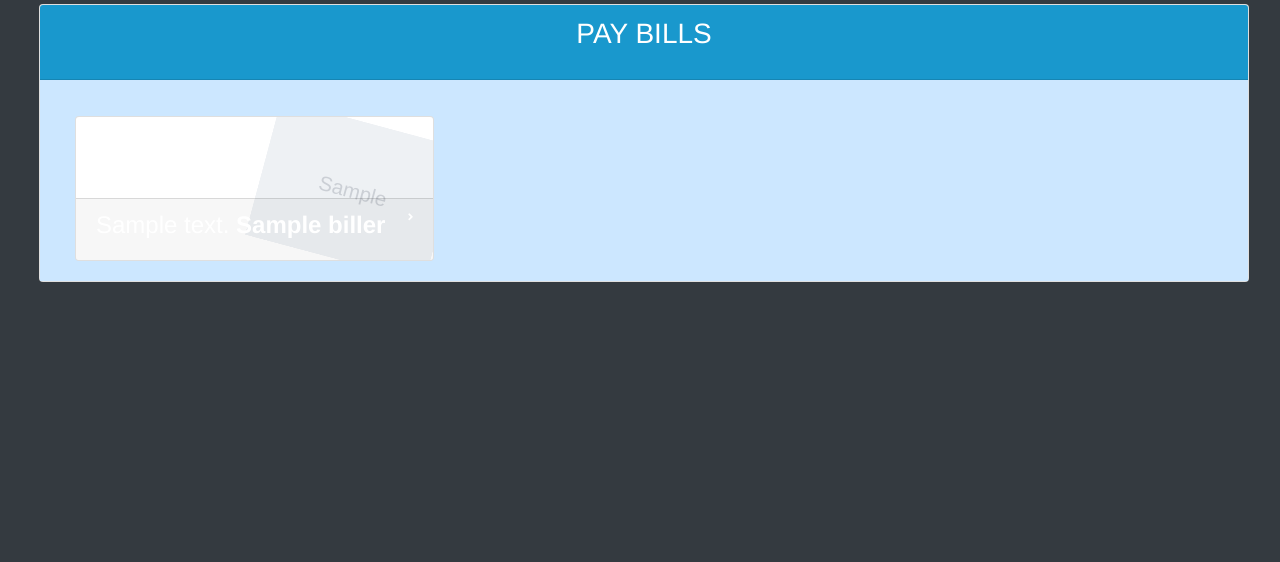
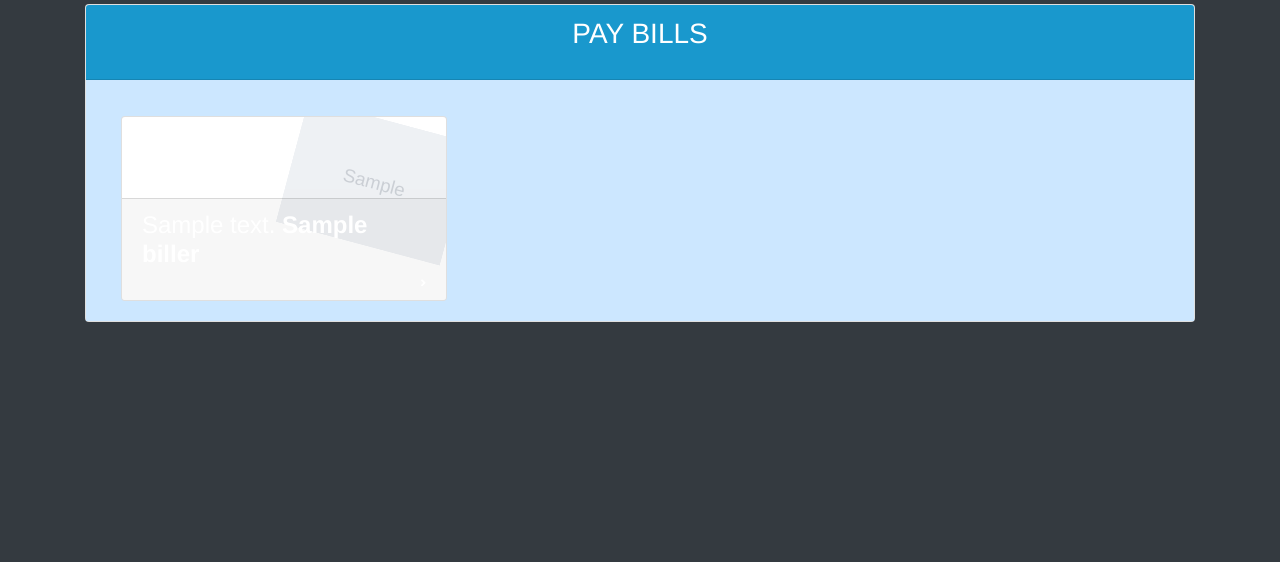
Before and after one commit to Sendeyo/Kite_website, a Flask app: template templates/kite/billers.html in a window 1280 px wide. Shown: the part 66-628 px from the top of the page. Run offline with Flask 2, Linux system fonts and the light colour scheme; the template is opened without the code that fills it: most values are stand-ins (such as "Sample title", 1, 10 or a date in 2020); grey boxes marked "Sample" are stand-in pictures; some libraries are stand-ins or nearby versions.

Commit message:
Billers padding

```diff
--- a/templates/kite/billers.html
+++ b/templates/kite/billers.html
@@ -10,7 +10,7 @@
   <link rel="stylesheet" href="/static/build/css/demo.css">
 </head>
 <body class="bg-dark">
-        <div class="container-fluid m-1">
+        <div class="container m-1 mx-auto">
           <div class="card mx-auto mt-6">
             <div class="card-header h3 subColor text-white"><p align="center">PAY BILLS</p></div>
             <div class="card-body lightColor">
```
